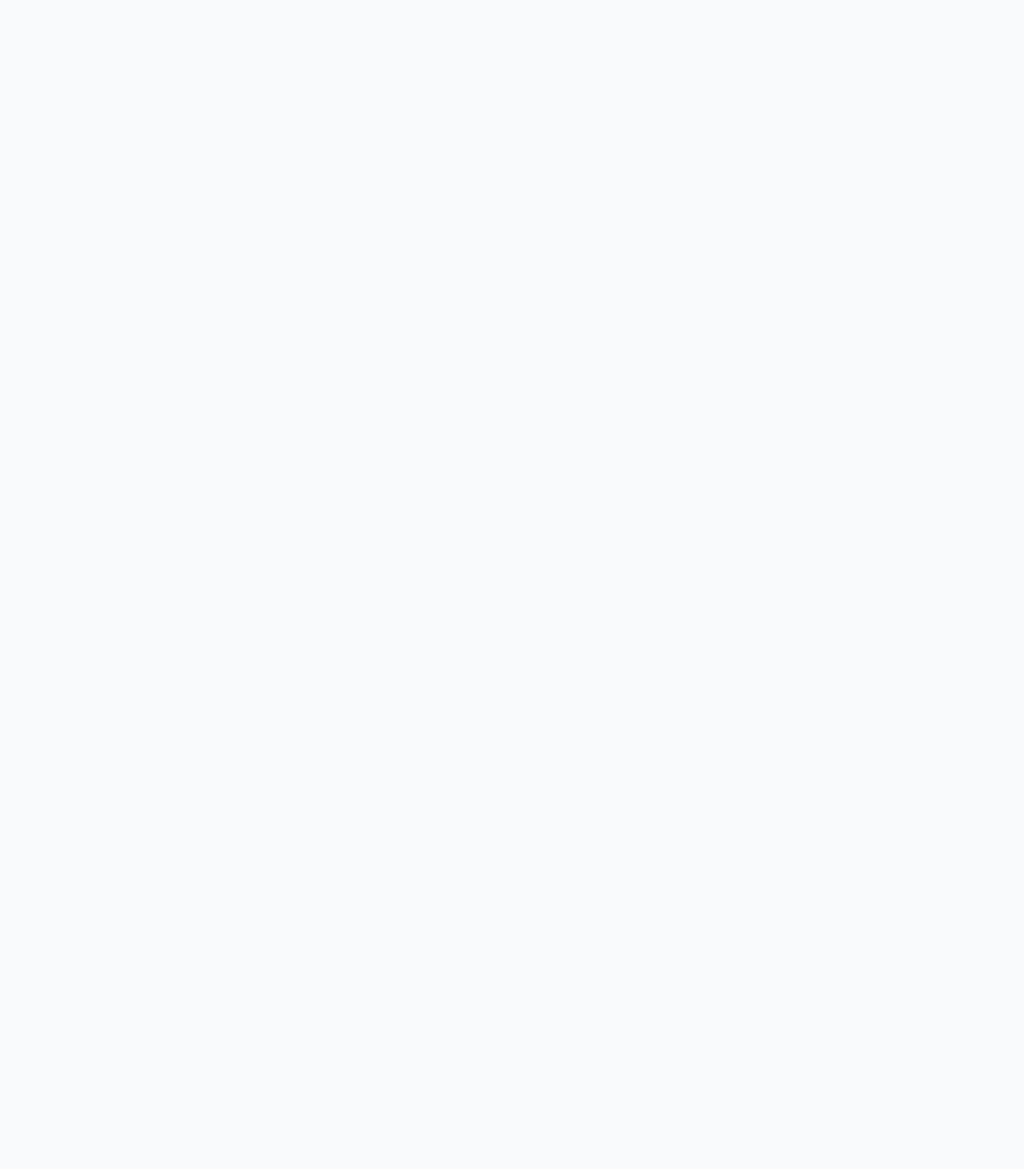
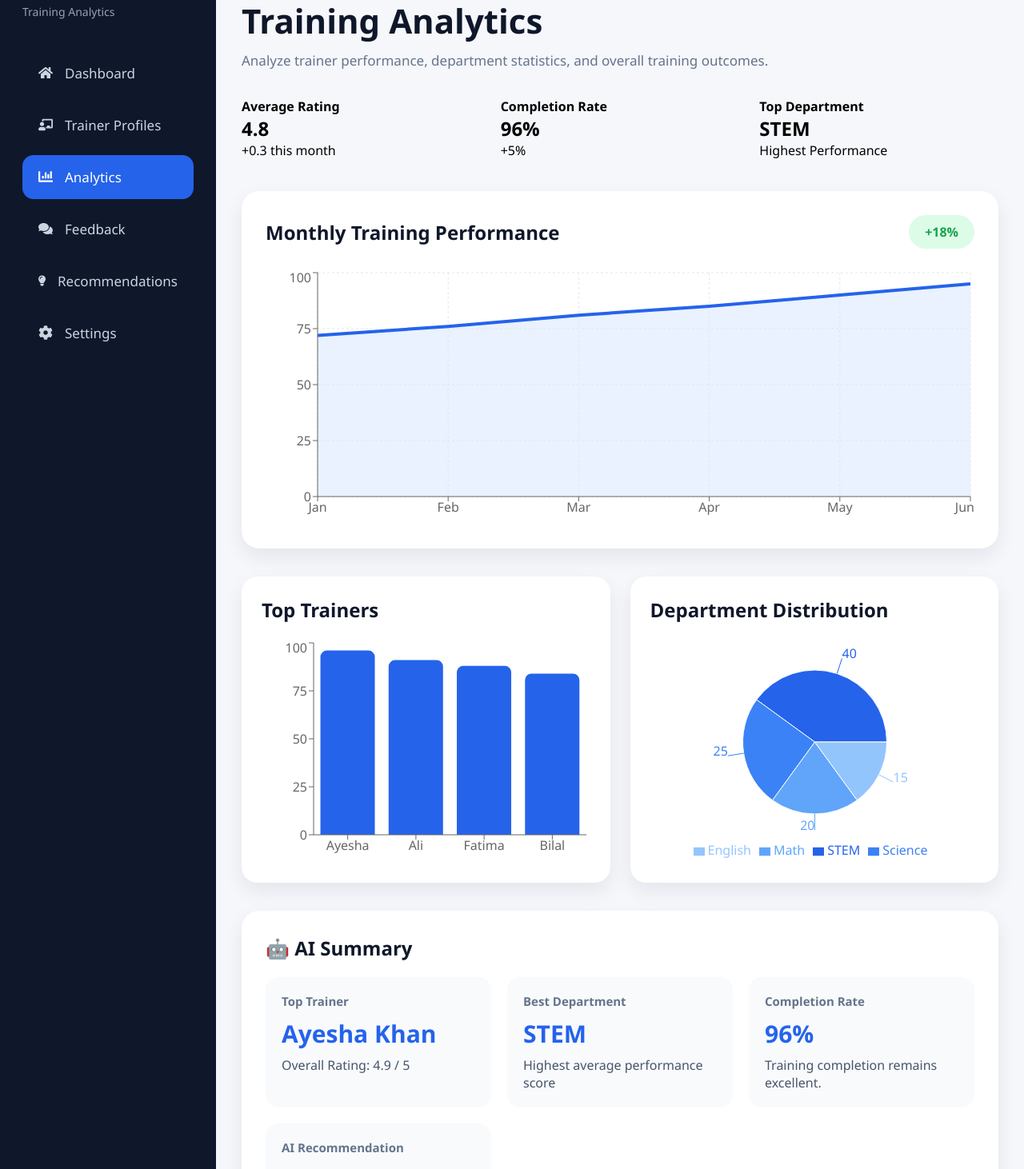
Before and after one commit to 231244-lgtm/AI-Training-Analytics-System, a React app: page /analytics in a window 1280 px wide. Shown: the part 120-1582 px from the top of the page at 80% size. Before the commit the page ends 800 px from the top, so only its background shows below. Built offline with nearby package versions, Linux system fonts and the light colour scheme; the HTML template or start-up script is replaced by a standard one.

Commit message:
feat: implement analytics dashboard with charts and AI summary

```diff
--- a/package.json
+++ b/package.json
@@ -14,7 +14,7 @@
     "react-dom": "^19.2.7",
     "react-icons": "^5.7.0",
     "react-router-dom": "^7.18.1",
-    "recharts": "^3.9.2"
+    "recharts": "^3.10.1"
   },
   "devDependencies": {
     "@eslint/js": "^10.0.1",
--- /dev/null
+++ b/src/components/AnalyticsCard.jsx
@@ -0,0 +1,17 @@
+import "../styles/AnalyticsCard.css";
+
+function AnalyticsCard({ title, value, subtitle }) {
+  return (
+    <div className="analytics-card">
+
+      <h4>{title}</h4>
+
+      <h2>{value}</h2>
+
+      <p>{subtitle}</p>
+
+    </div>
+  );
+}
+
+export default AnalyticsCard;
--- /dev/null
+++ b/src/components/DepartmentPieChart.jsx
@@ -0,0 +1,64 @@
+import {
+  ResponsiveContainer,
+  PieChart,
+  Pie,
+  Cell,
+  Tooltip,
+  Legend,
+} from "recharts";
+
+import "../styles/DepartmentPieChart.css";
+
+const data = [
+  { name: "STEM", value: 40 },
+  { name: "Science", value: 25 },
+  { name: "Math", value: 20 },
+  { name: "English", value: 15 },
+];
+
+const COLORS = [
+  "#2563EB",
+  "#3B82F6",
+  "#60A5FA",
+  "#93C5FD",
+];
+
+function DepartmentPieChart() {
+  return (
+    <div className="small-chart">
+
+      <h2>Department Distribution</h2>
+
+      <ResponsiveContainer width="100%" height={280}>
+
+        <PieChart>
+
+          <Pie
+            data={data}
+            dataKey="value"
+            outerRadius={90}
+            label
+          >
+
+            {data.map((entry, index) => (
+              <Cell
+                key={index}
+                fill={COLORS[index]}
+              />
+            ))}
+
+          </Pie>
+
+          <Tooltip />
+
+          <Legend />
+
+        </PieChart>
+
+      </ResponsiveContainer>
+
+    </div>
+  );
+}
+
+export default DepartmentPieChart;
--- /dev/null
+++ b/src/components/PerformanceChart.jsx
@@ -0,0 +1,62 @@
+import {
+  AreaChart,
+  Area,
+  XAxis,
+  YAxis,
+  Tooltip,
+  ResponsiveContainer,
+  CartesianGrid,
+} from "recharts";
+
+import "../styles/PerformanceChart.css";
+
+const data = [
+  { month: "Jan", score: 72 },
+  { month: "Feb", score: 76 },
+  { month: "Mar", score: 81 },
+  { month: "Apr", score: 85 },
+  { month: "May", score: 90 },
+  { month: "Jun", score: 95 },
+];
+
+function PerformanceChart() {
+  return (
+    <div className="performance-card">
+
+      <div className="chart-header">
+
+        <h2>Monthly Training Performance</h2>
+
+        <span>+18%</span>
+
+      </div>
+
+      <ResponsiveContainer width="100%" height={320}>
+
+        <AreaChart data={data}>
+
+          <CartesianGrid strokeDasharray="3 3" />
+
+          <XAxis dataKey="month" />
+
+          <YAxis />
+
+          <Tooltip />
+
+          <Area
+            type="monotone"
+            dataKey="score"
+            stroke="#2563EB"
+            fill="#DBEAFE"
+            strokeWidth={4}
+          />
+
+        </AreaChart>
+
+      </ResponsiveContainer>
+
+    </div>
+  );
+}
+
+export default PerformanceChart;
--- /dev/null
+++ b/src/components/TrainerBarChart.jsx
@@ -0,0 +1,49 @@
+import {
+  ResponsiveContainer,
+  BarChart,
+  Bar,
+  XAxis,
+  YAxis,
+ Tooltip,
+} from "recharts";
+
+import "../styles/TrainerBarChart.css";
+
+const data = [
+  { name: "Ayesha", rating: 96 },
+  { name: "Ali", rating: 91 },
+  { name: "Fatima", rating: 88 },
+  { name: "Bilal", rating: 84 },
+];
+
+function TrainerBarChart() {
+  return (
+    <div className="small-chart">
+
+      <h2>Top Trainers</h2>
+
+      <ResponsiveContainer width="100%" height={280}>
+
+        <BarChart data={data}>
+
+          <XAxis dataKey="name" />
+
+          <YAxis />
+
+          <Tooltip />
+
+          <Bar
+            dataKey="rating"
+            fill="#2563EB"
+            radius={[8,8,0,0]}
+          />
+
+        </BarChart>
+
+      </ResponsiveContainer>
+
+    </div>
+  );
+}
+
+export default TrainerBarChart;
--- a/src/pages/Analytics.jsx
+++ b/src/pages/Analytics.jsx
@@ -1,8 +1,100 @@
+import Sidebar from "../components/Sidebar";
+import Navbar from "../components/Navbar";
+import AnalyticsCard from "../components/AnalyticsCard";
+import PerformanceChart from "../components/PerformanceChart";
+import TrainerBarChart from "../components/TrainerBarChart";
+import DepartmentPieChart from "../components/DepartmentPieChart";
+
+import "../styles/Analytics.css";
+
 function Analytics() {
   return (
-    <h1 style={{ padding: "40px" }}>
-      Analytics (Coming Soon...)
-    </h1>
+    <div className="dashboard">
+      <Sidebar />
+
+      <div className="dashboard-content">
+        <Navbar />
+
+        <div className="analytics-page">
+
+          <div className="analytics-header">
+            <h1>Training Analytics</h1>
+
+            <p>
+              Analyze trainer performance, department statistics,
+              and overall training outcomes.
+            </p>
+          </div>
+
+          <div className="analytics-cards">
+            <AnalyticsCard
+              title="Average Rating"
+              value="4.8"
+              subtitle="+0.3 this month"
+            />
+
+            <AnalyticsCard
+              title="Completion Rate"
+              value="96%"
+              subtitle="+5%"
+            />
+
+            <AnalyticsCard
+              title="Top Department"
+              value="STEM"
+              subtitle="Highest Performance"
+            />
+          </div>
+
+          <PerformanceChart />
+
+          <div className="chart-grid">
+            <TrainerBarChart />
+            <DepartmentPieChart />
+          </div>
+
+          <div className="ai-summary">
+
+            <h2>🤖 AI Summary</h2>
+
+            <div className="summary-grid">
+
+              <div className="summary-card">
+                <h3>Top Trainer</h3>
+                <h1>Ayesha Khan</h1>
+                <p>Overall Rating: 4.9 / 5</p>
+              </div>
+
+              <div className="summary-card">
+                <h3>Best Department</h3>
+                <h1>STEM</h1>
+                <p>Highest average performance score</p>
+              </div>
+
+              <div className="summary-card">
+                <h3>Completion Rate</h3>
+                <h1>96%</h1>
+                <p>Training completion remains excellent.</p>
+              </div>
+
+              <div className="summary-card">
+                <h3>AI Recommendation</h3>
+                <h1>Advanced STEM Training</h1>
+                <p>
+                  Focus upcoming workshops on STEM trainers
+                  to maximize organizational impact.
+                </p>
+              </div>
+
+            </div>
+
+          </div>
+
+        </div>
+
+      </div>
+
+    </div>
   );
 }
 
--- /dev/null
+++ b/src/styles/Analytics.css
@@ -0,0 +1,82 @@
+.analytics-page{
+    padding:32px;
+}
+
+.analytics-header{
+    margin-bottom:35px;
+}
+
+.analytics-header h1{
+    font-size:42px;
+    color:#0F172A;
+}
+
+.analytics-header p{
+    margin-top:10px;
+    color:#64748B;
+    font-size:17px;
+}
+
+.analytics-cards{
+    display:grid;
+    grid-template-columns:repeat(auto-fit,minmax(260px,1fr));
+    gap:25px;
+    margin-bottom:40px;
+}
+
+.chart-grid{
+    display:grid;
+    grid-template-columns:1fr 1fr;
+    gap:25px;
+    margin-top:35px;
+    margin-bottom:35px;
+}
+
+.ai-summary{
+    margin-top:35px;
+    background:white;
+    border-radius:22px;
+    padding:30px;
+    box-shadow:0 10px 25px rgba(15,23,42,.08);
+}
+
+.ai-summary h2{
+    color:#0F172A;
+    margin-bottom:20px;
+}
+
+.summary-grid{
+    display:grid;
+    grid-template-columns:repeat(auto-fit,minmax(220px,1fr));
+    gap:20px;
+}
+
+.summary-card{
+    background:#F8FAFC;
+    border-radius:16px;
+    padding:20px;
+}
+
+.summary-card h3{
+    color:#64748B;
+    font-size:15px;
+    margin-bottom:10px;
+}
+
+.summary-card h1{
+    color:#2563EB;
+    font-size:30px;
+}
+
+.summary-card p{
+    margin-top:8px;
+    color:#475569;
+}
+
+@media(max-width:1000px){
+
+.chart-grid{
+    grid-template-columns:1fr;
+}
+
+}
--- /dev/null
+++ b/src/styles/AnalyticsCard.css
@@ -0,0 +1,24 @@
+.analytics-page{
+    padding:32px;
+}
+
+.analytics-header{
+    margin-bottom:35px;
+}
+
+.analytics-header h1{
+    font-size:42px;
+    color:#0F172A;
+}
+
+.analytics-header p{
+    margin-top:10px;
+    color:#64748B;
+    font-size:17px;
+}
+
+.analytics-cards{
+    display:grid;
+    grid-template-columns:repeat(auto-fit,minmax(260px,1fr));
+    gap:25px;
+}
--- /dev/null
+++ b/src/styles/DepartmentPieChart.css
@@ -0,0 +1,11 @@
+.small-chart{
+    background:white;
+    padding:25px;
+    border-radius:20px;
+    box-shadow:0 10px 25px rgba(15,23,42,.08);
+}
+
+.small-chart h2{
+    margin-bottom:20px;
+    color:#0F172A;
+}
--- /dev/null
+++ b/src/styles/PerformanceChart.css
@@ -0,0 +1,26 @@
+.performance-card{
+    margin-top:40px;
+    background:white;
+    border-radius:22px;
+    padding:30px;
+    box-shadow:0 10px 25px rgba(15,23,42,.08);
+}
+
+.chart-header{
+    display:flex;
+    justify-content:space-between;
+    align-items:center;
+    margin-bottom:25px;
+}
+
+.chart-header h2{
+    color:#0F172A;
+}
+
+.chart-header span{
+    background:#DCFCE7;
+    color:#16A34A;
+    padding:10px 20px;
+    border-radius:999px;
+    font-weight:600;
+}
--- /dev/null
+++ b/src/styles/TrainerBarChart.css
@@ -0,0 +1,11 @@
+.small-chart{
+    background:white;
+    padding:25px;
+    border-radius:20px;
+    box-shadow:0 10px 25px rgba(15,23,42,.08);
+}
+
+.small-chart h2{
+    margin-bottom:20px;
+    color:#0F172A;
+}
```
Also changed, not shown: 1 other file (tests, documents, lock files or other folders).
